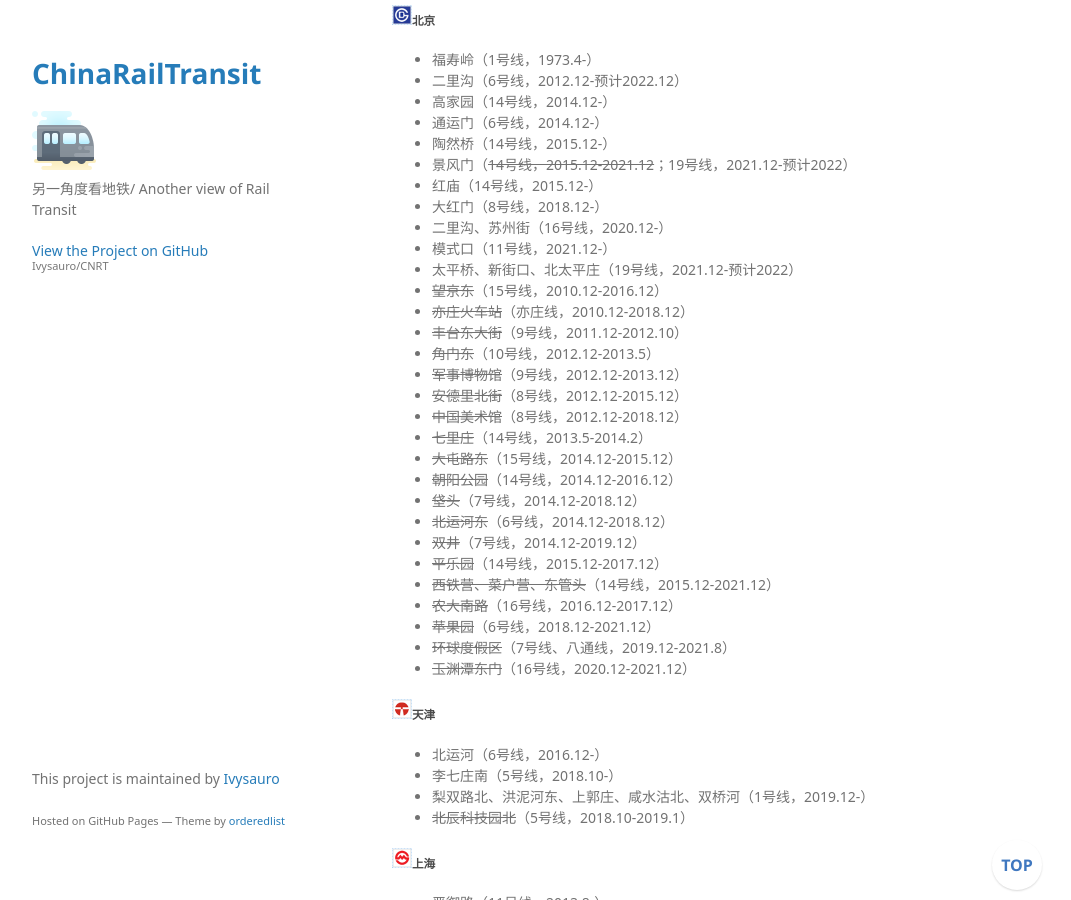
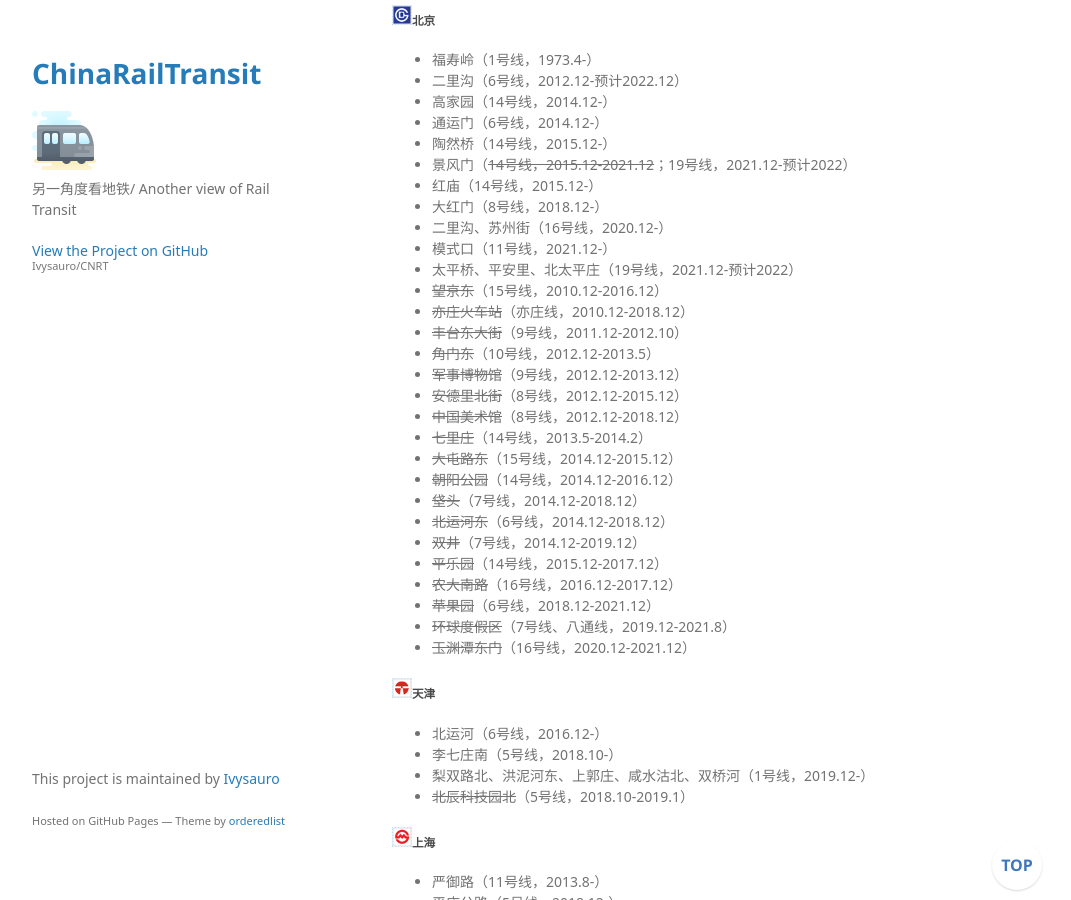
Before and after one commit to Ivysauro/CNRT, a Jekyll site: the page built from data/SpSta.md, in a window 1280 px wide and 900 px high, scrolled down 1765 px. Shown: the whole window, without its empty margins (178-1249 px from the left). Built offline with Jekyll 4.4.1, drawn with Linux system fonts in a browser that asks for light colours; some web fonts are replaced; our own code applies the rules of GitHub Pages for plain Markdown files; a script that is not in the unit is left out.

Commit message:
🍊更新北京数据
鉴于北京14号线中段四站（东管头-西铁营）在当时完全没有修建，因而认为其不属于暂缓开通或预留车站，因而从列表中移除。
修改了上次commit中19号线暂缓开通车站的错误。

```diff
--- a/data/SpSta.md
+++ b/data/SpSta.md
@@ -72,7 +72,7 @@
 - 大红门（8号线，2018.12-）
 - 二里沟、苏州街（16号线，2020.12-）
 - 模式口（11号线，2021.12-）
-- 太平桥、新街口、北太平庄（19号线，2021.12-预计2022）
+- 太平桥、平安里、北太平庄（19号线，2021.12-预计2022）
 - ~~望京东~~（15号线，2010.12-2016.12）
 - ~~亦庄火车站~~（亦庄线，2010.12-2018.12）
 - ~~丰台东大街~~（9号线，2011.12-2012.10）
@@ -87,7 +87,6 @@
 - ~~北运河东~~（6号线，2014.12-2018.12）
 - ~~双井~~（7号线，2014.12-2019.12）
 - ~~平乐园~~（14号线，2015.12-2017.12）
-- ~~西铁营、菜户营、东管头~~（14号线，2015.12-2021.12）
 - ~~农大南路~~（16号线，2016.12-2017.12）
 - ~~苹果园~~（6号线，2018.12-2021.12）
 - ~~环球度假区~~（7号线、八通线，2019.12-2021.8）
```
